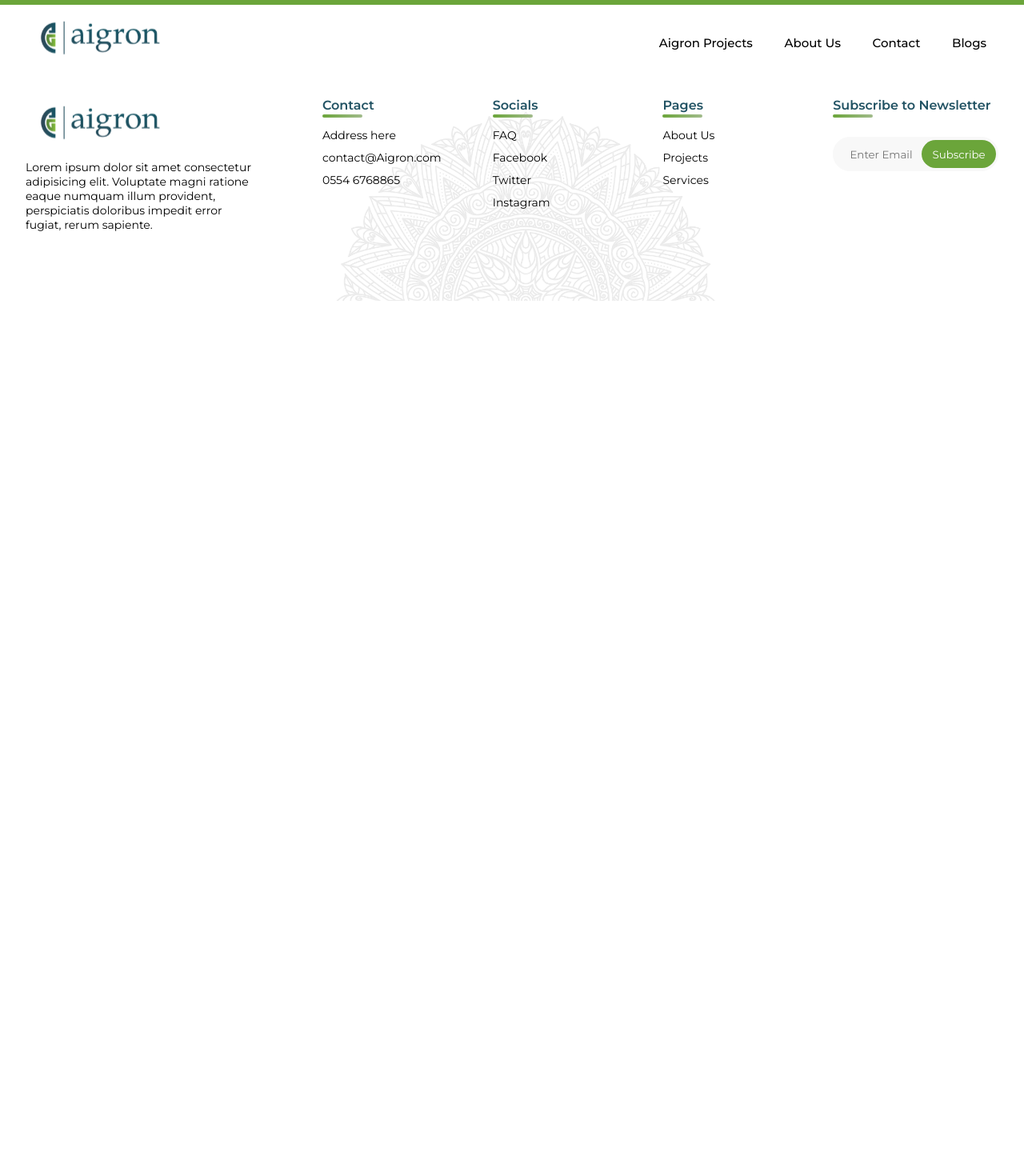
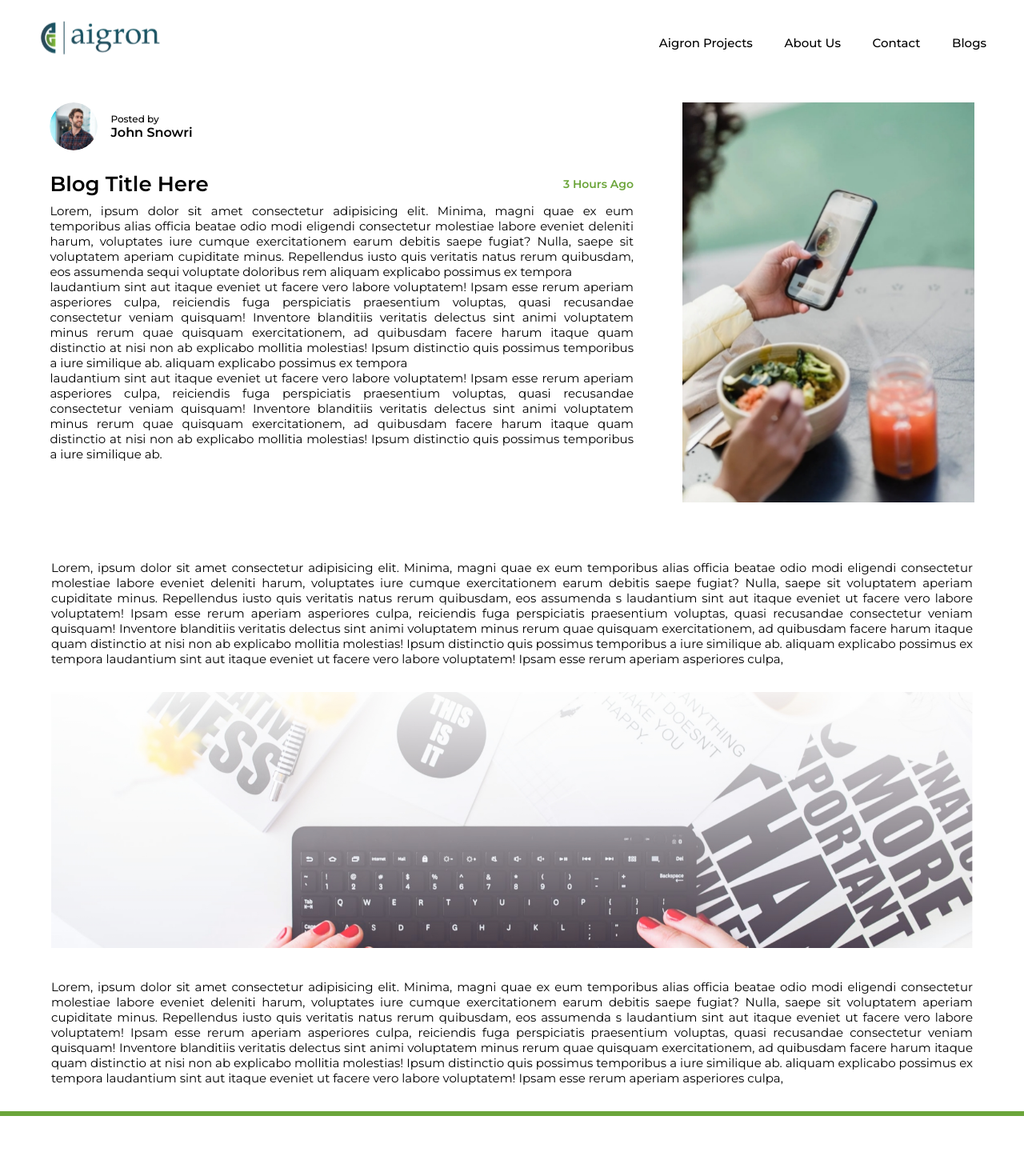
Before and after one commit to ibilalchaudhary/Aigron, a React (Vite) app: page /blog_details in a window 1280 px wide. Shown: the top 1470 px of the page at 80% size. Before the commit the page ends 800 px from the top, so only its background shows below. Built offline with nearby package versions, Linux system fonts and the light colour scheme.

Commit message:
blog details

```diff
--- a/src/App.jsx
+++ b/src/App.jsx
@@ -8,6 +8,7 @@ import Footer from "./components/Footer";
 import AigronProjects from "./screens/AigronProjects";
 import AboutUs from "./screens/AboutUs";
 import Blog from "./screens/Blog";
+import BlogDetails from "./screens/BlogDetails";
 
 function App() {
   const [isWellcome, setIsWellcome] = useState(false);
@@ -25,6 +26,7 @@ function App() {
           <Route path="/aigron_projects" element={<AigronProjects />} />
           <Route path="/about_us" element={<AboutUs />} />
           <Route path="/blog" element={<Blog />} />
+          <Route path="/blog_details" element={<BlogDetails />} />
         </Routes>
       </div>
       {isWellcome ? null : <Footer />}
--- a/src/App.scss
+++ b/src/App.scss
@@ -1662,6 +1662,7 @@ body {
   transition: 300ms ease-in-out;
   margin-bottom: 1em;
   margin-right: 1em;
+  text-decoration: none;
 }
 .blog__container__wrapper__card:hover {
   transform: scale(1.05);
@@ -1694,6 +1695,97 @@ body {
   font-size: 13px;
   color: #fff;
 }
+.blog__details__container {
+  width: 100%;
+  max-width: 1440px;
+  height: fit-content;
+  padding: 2em;
+  padding-top: 8em;
+  margin: 0px auto;
+  display: flex;
+  justify-content: space-around;
+}
+.blog__details__container__content {
+  width: 60%;
+  display: flex;
+  flex-direction: column;
+}
+.blog__details__container__content__header {
+  display: flex;
+  align-items: center;
+}
+.blog__details__container__content__header__img__wrapper {
+  width: 60px;
+  height: 60px;
+  margin-right: 1em;
+}
+.blog__details__container__content__header__wrapper__img {
+  width: 100%;
+  height: 100%;
+  border-radius: 60px;
+  object-fit: cover;
+}
+.log__details__container__content__header__heading {
+  display: flex;
+  flex-direction: column;
+  font-size: 12px;
+  font-weight: 500;
+}
+.log__details__container__content__header__heading span {
+  font-size: 16px;
+  font-weight: 600;
+}
+.blog__details__container__content__img__wrapper {
+  width: 30%;
+  background: #04133b;
+  height: 500px;
+}
+.blog__details__container__content__img {
+  width: 100%;
+  height: 100%;
+  object-fit: cover;
+}
+.blog__details__container__content__heading {
+  width: 100%;
+  display: flex;
+  justify-content: space-between;
+  align-items: center;
+  font-size: 26px;
+  margin-top: 1em;
+  color: #000000;
+  font-weight: 600;
+}
+.blog__details__container__content__heading span {
+  font-size: 14px;
+  color: #6ba53a;
+}
+.blog__details__container__content__para {
+  margin-top: 0.5em;
+  font-size: 15px;
+  color: #000000;
+  text-align: justify;
+}
+.blog__further__details__wrapper {
+  width: 100%;
+  display: flex;
+  flex-direction: column;
+  align-items: center;
+  justify-content: center;
+  max-width: 1440px;
+  padding: 2em 4em;
+  height: fit-content;
+  margin: 0px auto;
+}
+.blog__further__details__wrapper__img__container {
+  width: 100%;
+  height: 40vh;
+  margin: 2em 0em;
+}
+.blog__further__details__wrapper__img {
+  width: 100%;
+  height: 100%;
+  object-fit: cover;
+}
 @media (max-width: 1440px) {
   .footer__main__container__entry__wrapper__heading {
     font-size: 16px;
@@ -1754,6 +1846,17 @@ body {
   }
 }
 @media (max-width: 1050px) {
+  .blog__details__container__content__img__wrapper {
+    width: 100%;
+    height: 200px;
+  }
+  .blog__details__container {
+    flex-direction: column;
+  }
+  .blog__details__container__content {
+    width: 100%;
+    margin-bottom: 2em;
+  }
   .projects__container__content__btn__wrapper {
     width: 100%;
   }
@@ -1963,6 +2066,9 @@ body {
   .onboarding__container__logo {
     display: none;
   }
+  .blog__further__details__wrapper {
+    padding: 2em;
+  }
 }
 @media (max-width: 550px) {
   .projects__container__content__projects__wrapper__img__card {
--- a/src/screens/Blog.jsx
+++ b/src/screens/Blog.jsx
@@ -1,10 +1,11 @@
 import React from "react";
+import { Link } from "react-router-dom";
 import blogBg from "../assets/blogBg.jpg";
 import blogPic from "../assets/blogPic.jpg";
 
 function BlogCard() {
   return (
-    <div className="blog__container__wrapper__card">
+    <Link to="/blog_details" className="blog__container__wrapper__card">
       <img
         src={blogPic}
         alt="blogPic"
@@ -20,7 +21,7 @@ function BlogCard() {
           since the 1500s
         </div>
       </div>
-    </div>
+    </Link>
   );
 }
 
--- /dev/null
+++ b/src/screens/BlogDetails.jsx
@@ -0,0 +1,105 @@
+import React from "react";
+import blogPic from "../assets/blogPic.jpg";
+import blogBg from "../assets/blogBg.jpg";
+import userPic from "../assets/userPic.png";
+
+export default function BlogDetails() {
+  return (
+    <>
+      <div className="blog__details__container">
+        <div className="blog__details__container__content">
+          <div className="blog__details__container__content__header">
+            <div className="blog__details__container__content__header__img__wrapper">
+              <img
+                src={userPic}
+                alt="userPic"
+                className="blog__details__container__content__header__wrapper__img"
+              />
+            </div>
+            <div className="log__details__container__content__header__heading">
+              Posted by <span>John Snowri</span>
+            </div>
+          </div>
+          <div className="blog__details__container__content__heading">
+            Blog Title Here <span>3 Hours Ago</span>
+          </div>
+          <div className="blog__details__container__content__para">
+            Lorem, ipsum dolor sit amet consectetur adipisicing elit. Minima,
+            magni quae ex eum temporibus alias officia beatae odio modi eligendi
+            consectetur molestiae labore eveniet deleniti harum, voluptates iure
+            cumque exercitationem earum debitis saepe fugiat? Nulla, saepe sit
+            voluptatem aperiam cupiditate minus. Repellendus iusto quis
+            veritatis natus rerum quibusdam, eos assumenda sequi voluptate
+            doloribus rem aliquam explicabo possimus ex tempora <br />{" "}
+            laudantium sint aut itaque eveniet ut facere vero labore voluptatem!
+            Ipsam esse rerum aperiam asperiores culpa, reiciendis fuga
+            perspiciatis praesentium voluptas, quasi recusandae consectetur
+            veniam quisquam! Inventore blanditiis veritatis delectus sint animi
+            voluptatem minus rerum quae quisquam exercitationem, ad quibusdam
+            facere harum itaque quam distinctio at nisi non ab explicabo
+            mollitia molestias! Ipsum distinctio quis possimus temporibus a iure
+            similique ab. aliquam explicabo possimus ex tempora <br />{" "}
+            laudantium sint aut itaque eveniet ut facere vero labore voluptatem!
+            Ipsam esse rerum aperiam asperiores culpa, reiciendis fuga
+            perspiciatis praesentium voluptas, quasi recusandae consectetur
+            veniam quisquam! Inventore blanditiis veritatis delectus sint animi
+            voluptatem minus rerum quae quisquam exercitationem, ad quibusdam
+            facere harum itaque quam distinctio at nisi non ab explicabo
+            mollitia molestias! Ipsum distinctio quis possimus temporibus a iure
+            similique ab.
+          </div>
+        </div>
+        <div className="blog__details__container__content__img__wrapper">
+          <img
+            src={blogPic}
+            alt="blogPic"
+            className="blog__details__container__content__img"
+          />
+        </div>
+      </div>
+      <div className="blog__further__details__wrapper">
+        <div className="blog__details__container__content__para">
+          Lorem, ipsum dolor sit amet consectetur adipisicing elit. Minima,
+          magni quae ex eum temporibus alias officia beatae odio modi eligendi
+          consectetur molestiae labore eveniet deleniti harum, voluptates iure
+          cumque exercitationem earum debitis saepe fugiat? Nulla, saepe sit
+          voluptatem aperiam cupiditate minus. Repellendus iusto quis veritatis
+          natus rerum quibusdam, eos assumenda s laudantium sint aut itaque
+          eveniet ut facere vero labore voluptatem! Ipsam esse rerum aperiam
+          asperiores culpa, reiciendis fuga perspiciatis praesentium voluptas,
+          quasi recusandae consectetur veniam quisquam! Inventore blanditiis
+          veritatis delectus sint animi voluptatem minus rerum quae quisquam
+          exercitationem, ad quibusdam facere harum itaque quam distinctio at
+          nisi non ab explicabo mollitia molestias! Ipsum distinctio quis
+          possimus temporibus a iure similique ab. aliquam explicabo possimus ex
+          tempora laudantium sint aut itaque eveniet ut facere vero labore
+          voluptatem! Ipsam esse rerum aperiam asperiores culpa,
+        </div>
+        <div className="blog__further__details__wrapper__img__container">
+          <img
+            src={blogBg}
+            alt="blogBg"
+            className="blog__further__details__wrapper__img"
+          />
+        </div>
+        <div className="blog__details__container__content__para">
+          Lorem, ipsum dolor sit amet consectetur adipisicing elit. Minima,
+          magni quae ex eum temporibus alias officia beatae odio modi eligendi
+          consectetur molestiae labore eveniet deleniti harum, voluptates iure
+          cumque exercitationem earum debitis saepe fugiat? Nulla, saepe sit
+          voluptatem aperiam cupiditate minus. Repellendus iusto quis veritatis
+          natus rerum quibusdam, eos assumenda s laudantium sint aut itaque
+          eveniet ut facere vero labore voluptatem! Ipsam esse rerum aperiam
+          asperiores culpa, reiciendis fuga perspiciatis praesentium voluptas,
+          quasi recusandae consectetur veniam quisquam! Inventore blanditiis
+          veritatis delectus sint animi voluptatem minus rerum quae quisquam
+          exercitationem, ad quibusdam facere harum itaque quam distinctio at
+          nisi non ab explicabo mollitia molestias! Ipsum distinctio quis
+          possimus temporibus a iure similique ab. aliquam explicabo possimus ex
+          tempora laudantium sint aut itaque eveniet ut facere vero labore
+          voluptatem! Ipsam esse rerum aperiam asperiores culpa,
+        </div>
+      </div>
+    </>
+  );
+}
```
Also changed, not shown: src/assets/userPic.png (added).
